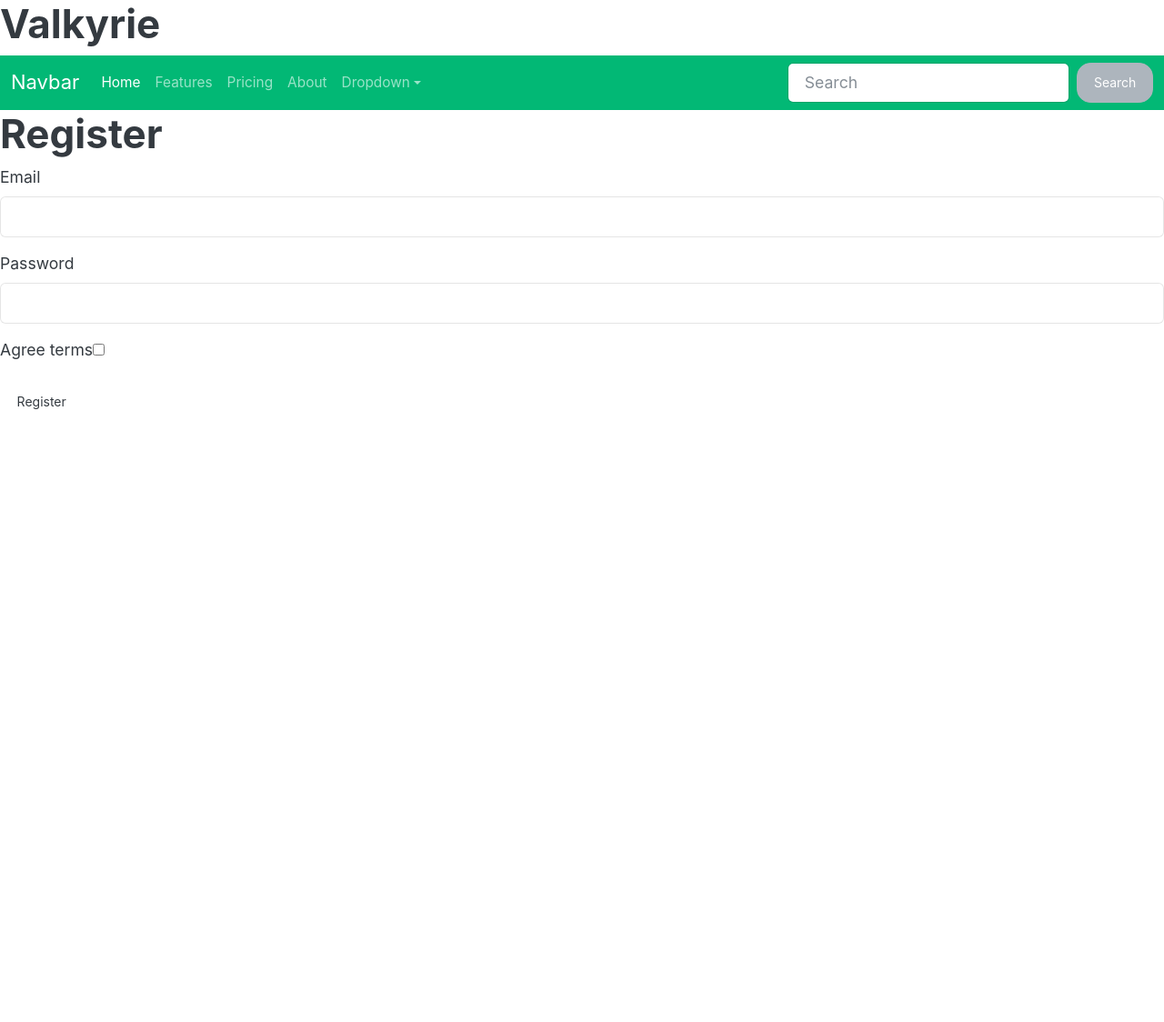
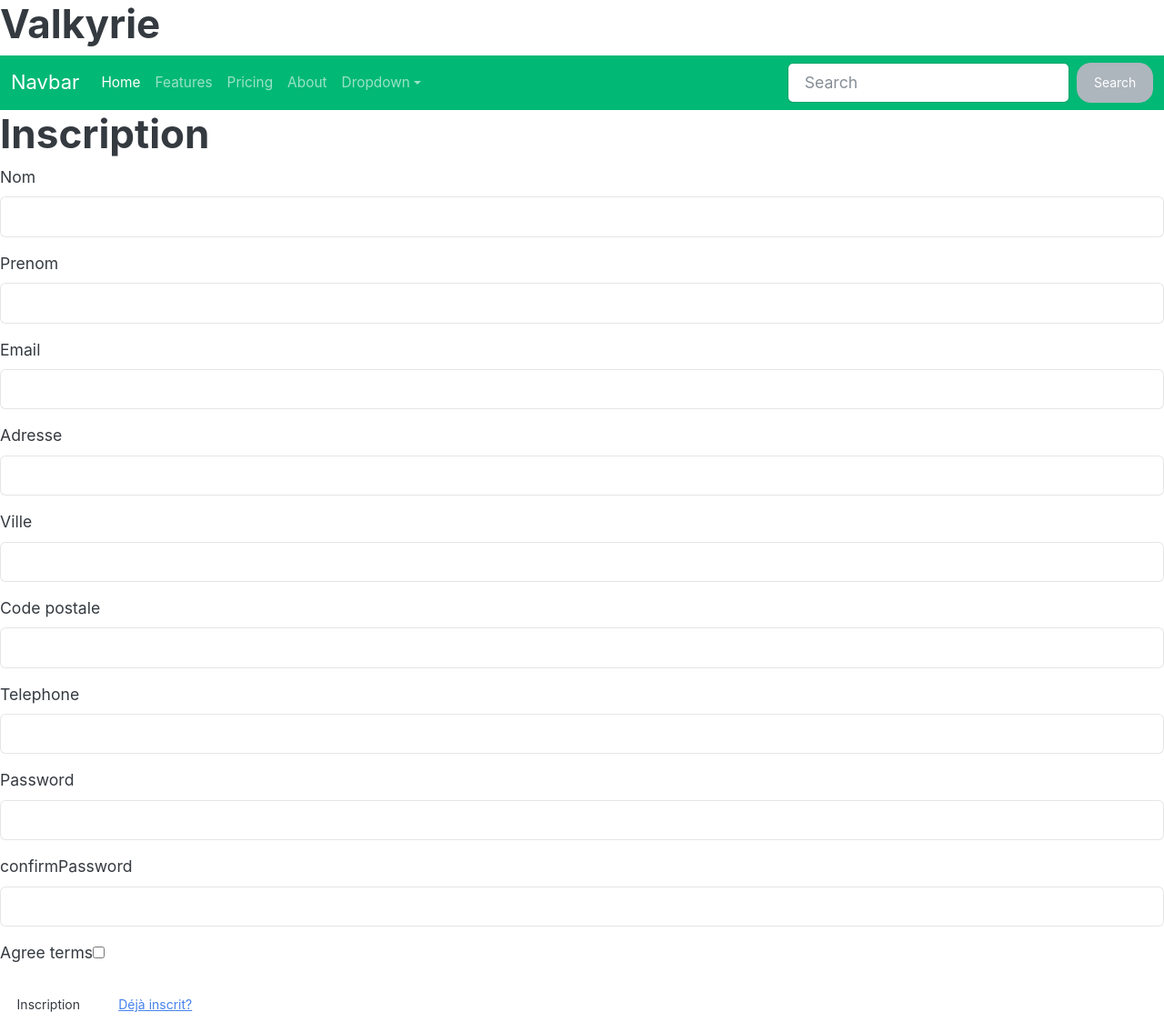
Before and after one commit to OrionMaximov/Valkyrie, a Symfony app: template templates/registration/register.html.twig in a window 1280 px wide. Shown: the whole page at 91% size. Before the commit the page ends 450 px from the top, so only its background shows below. Run offline with Twig, Linux system fonts and the light colour scheme; the template is opened without the code that fills it, so the values that code supplies are empty; form fields are guessed from the names that the template uses; some libraries are stand-ins or nearby versions.

Commit message:
last version quentin

```diff
--- a/composer.json
+++ b/composer.json
@@ -11,6 +11,7 @@
         "doctrine/doctrine-bundle": "^2.7",
         "doctrine/doctrine-migrations-bundle": "^3.2",
         "doctrine/orm": "^2.13",
+        "easycorp/easyadmin-bundle": "^3.5",
         "phpdocumentor/reflection-docblock": "^5.3",
         "phpstan/phpdoc-parser": "^1.13",
         "sensio/framework-extra-bundle": "^6.1",
--- a/config/bundles.php
+++ b/config/bundles.php
@@ -13,4 +13,5 @@ return [
     Symfony\Bundle\MakerBundle\MakerBundle::class => ['dev' => true],
     Sensio\Bundle\FrameworkExtraBundle\SensioFrameworkExtraBundle::class => ['all' => true],
     SymfonyCasts\Bundle\VerifyEmail\SymfonyCastsVerifyEmailBundle::class => ['all' => true],
+    EasyCorp\Bundle\EasyAdminBundle\EasyAdminBundle::class => ['all' => true],
 ];
--- a/templates/registration/register.html.twig
+++ b/templates/registration/register.html.twig
@@ -1,21 +1,36 @@
 {% extends 'base.html.twig' %}
 
-{% block title %}Register{% endblock %}
+{% block title %}Inscription{% endblock %}
 
 {% block body %}
     {% for flash_error in app.flashes('verify_email_error') %}
         <div class="alert alert-danger" role="alert">{{ flash_error }}</div>
     {% endfor %}
 
-    <h1>Register</h1>
+    <h1>Inscription</h1>
 
     {{ form_start(registrationForm) }}
+        {{ form_row(registrationForm.nom) }}
+        {{ form_row(registrationForm.prenom) }}
         {{ form_row(registrationForm.email) }}
+        {{ form_row(registrationForm.adresse) }}
+        {{ form_row(registrationForm.ville) }}
+        {{ form_row(registrationForm.codePostale) }}
+        {{ form_row(registrationForm.telephone) }}
         {{ form_row(registrationForm.plainPassword, {
             label: 'Password'
         }) }}
+        {{ form_row(registrationForm.confirmPassword, {
+            label: 'confirmPassword'
+        }) }}
         {{ form_row(registrationForm.agreeTerms) }}
 
-        <button type="submit" class="btn">Register</button>
+        <button type="submit" class="btn">
+            Inscription
+        </button>
+        <button type="submit" class="btn" >
+          <a href="{{path('app_login')}}">Déjà inscrit?</a>
+        </button>
     {{ form_end(registrationForm) }}
+
 {% endblock %}
```
Also changed, not shown: src/Controller/Admin/CategoryCrudController.php (added, +25 -0 lines), src/Controller/Admin/DashboardController.php (added, +32 -0 lines), src/Controller/Admin/MangasCrudController.php (added, +25 -0 lines), src/Controller/Admin/UserCrudController.php (added, +25 -0 lines), src/Form/RegistrationFormType.php (+24 -0 lines), 2 other files.
